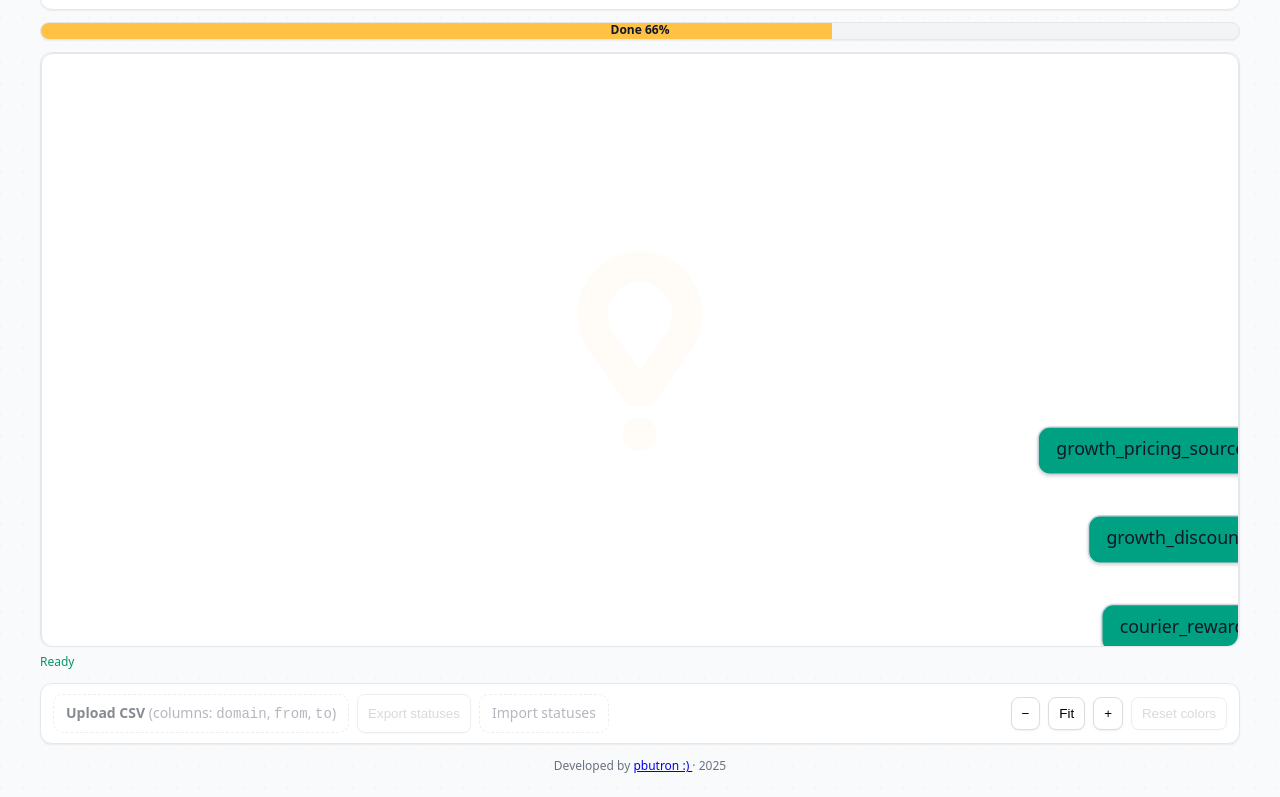
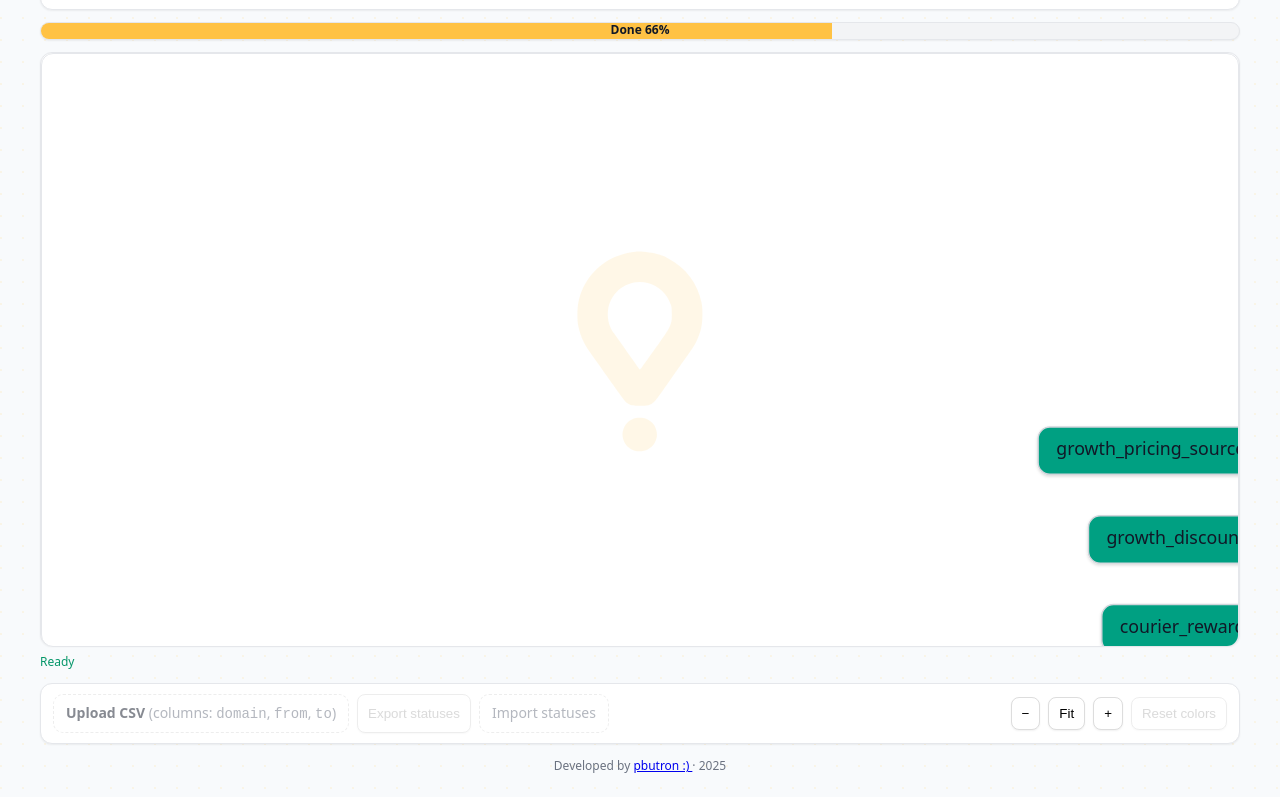
Before and after one commit to pbutron/pnl-lineage-view, a website built with Vite: page index.html in a window 1280 px wide. Shown: the part 71-868 px from the top of the page. Built offline with nearby package versions, Linux system fonts and the light colour scheme; what svg-pan-zoom would draw is missing.

Commit message:
watermark adjustment 0.12

```diff
--- a/index.html
+++ b/index.html
@@ -52,7 +52,7 @@
           background: var(--glovo-yellow);
           -webkit-mask: url("/glovo.svg") center/320px no-repeat;
                   mask: url("/glovo.svg") center/320px no-repeat;
-          opacity:.035; /* ajusta aquí la visibilidad del watermark */
+          opacity:.12; /* ajusta aquí la visibilidad del watermark */
         }
         .fx{ position:absolute; inset:0; pointer-events:none; border-radius:var(--radius); }
 
```
